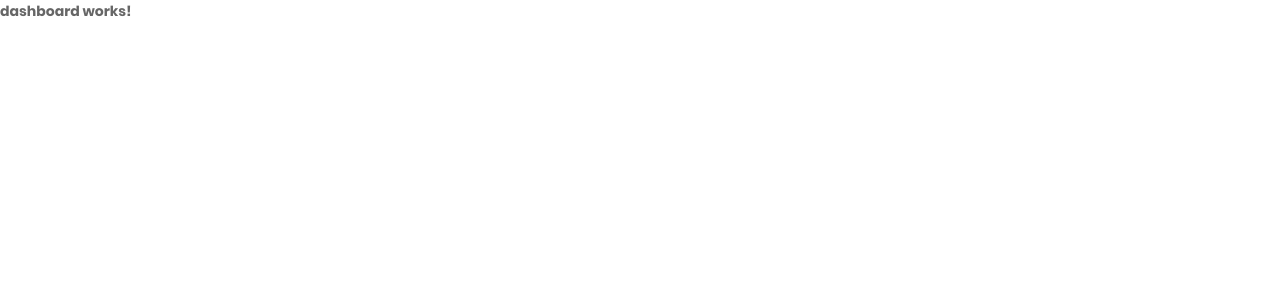
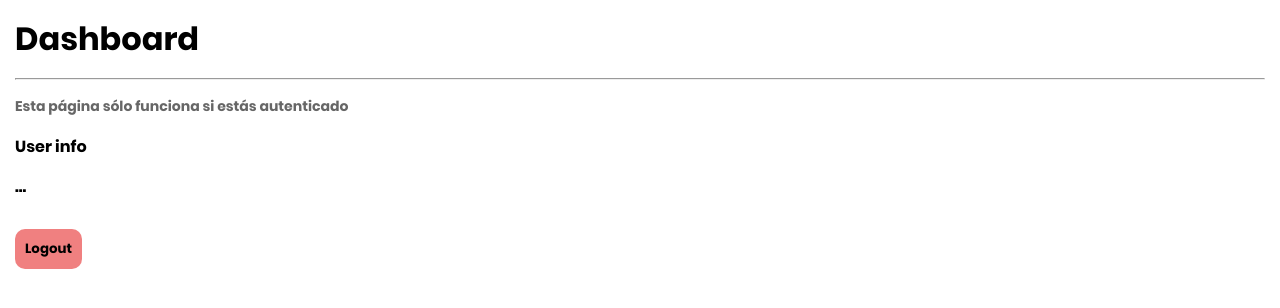
Before and after one commit to Sifu1982/authApp, an Angular app: page /dashboard in a window 1280 px wide. Shown: the top 308 px of the page. Built offline with nearby package versions, Linux system fonts and the light colour scheme.

Commit message:
feat: layout of protected

```diff
--- a/src/app/auth/pages/login/login.component.ts
+++ b/src/app/auth/pages/login/login.component.ts
@@ -1,5 +1,6 @@
 import { Component } from '@angular/core';
 import { FormBuilder, FormGroup, Validators } from '@angular/forms';
+import { Router } from '@angular/router';
 
 @Component({
   selector: 'app-login',
@@ -19,9 +20,12 @@ export class LoginComponent {
     password: ['123456', [Validators.required, Validators.minLength(6)]],
   });
 
-  constructor(private fb: FormBuilder) {}
+  constructor(private fb: FormBuilder, private router: Router) {}
 
   login() {
-    console.log(this.miFormulario.value, this.miFormulario.valid);
+    console.log(this.miFormulario.value);
+    // console.log(this.miFormulario.valid);
+
+    this.router.navigateByUrl('/dashboard');
   }
 }
--- a/src/app/auth/pages/register/register.component.ts
+++ b/src/app/auth/pages/register/register.component.ts
@@ -1,5 +1,6 @@
 import { Component } from '@angular/core';
 import { FormBuilder, FormGroup, Validators } from '@angular/forms';
+import { Router } from '@angular/router';
 
 @Component({
   selector: 'app-register',
@@ -19,9 +20,11 @@ export class RegisterComponent {
     ],
     password: ['123456', [Validators.required, Validators.minLength(6)]],
   });
-  constructor(private fb: FormBuilder) {}
+  constructor(private fb: FormBuilder, private router: Router) {}
 
   registro() {
-    console.log(this.miFormulario.value, this.miFormulario.valid);
+    console.log(this.miFormulario.value);
+    // console.log(this.miFormulario.valid);
+    this.router.navigateByUrl('/dashboard');
   }
 }
--- a/src/app/protected/dashboard/dashboard.component.html
+++ b/src/app/protected/dashboard/dashboard.component.html
@@ -1 +1,9 @@
-<p>dashboard works!</p>
+<h1>Dashboard</h1>
+<hr />
+
+<p>Esta página sólo funciona si estás autenticado</p>
+
+<h4>User info</h4>
+<pre>...</pre>
+
+<button (click)="logout()">Logout</button>
--- a/src/app/protected/dashboard/dashboard.component.ts
+++ b/src/app/protected/dashboard/dashboard.component.ts
@@ -1,16 +1,27 @@
-import { Component, OnInit } from '@angular/core';
+import { Component } from '@angular/core';
+import { Router } from '@angular/router';
 
 @Component({
   selector: 'app-dashboard',
   templateUrl: './dashboard.component.html',
   styles: [
-  ]
+    `
+      * {
+        margin: 15px;
+      }
+
+      button {
+        background-color: lightcoral;
+        padding: 10px;
+        border-radius: 10px;
+      }
+    `,
+  ],
 })
-export class DashboardComponent implements OnInit {
+export class DashboardComponent {
+  constructor(private router: Router) {}
 
-  constructor() { }
-
-  ngOnInit(): void {
+  logout() {
+    this.router.navigateByUrl('/auth');
   }
-
 }
```
